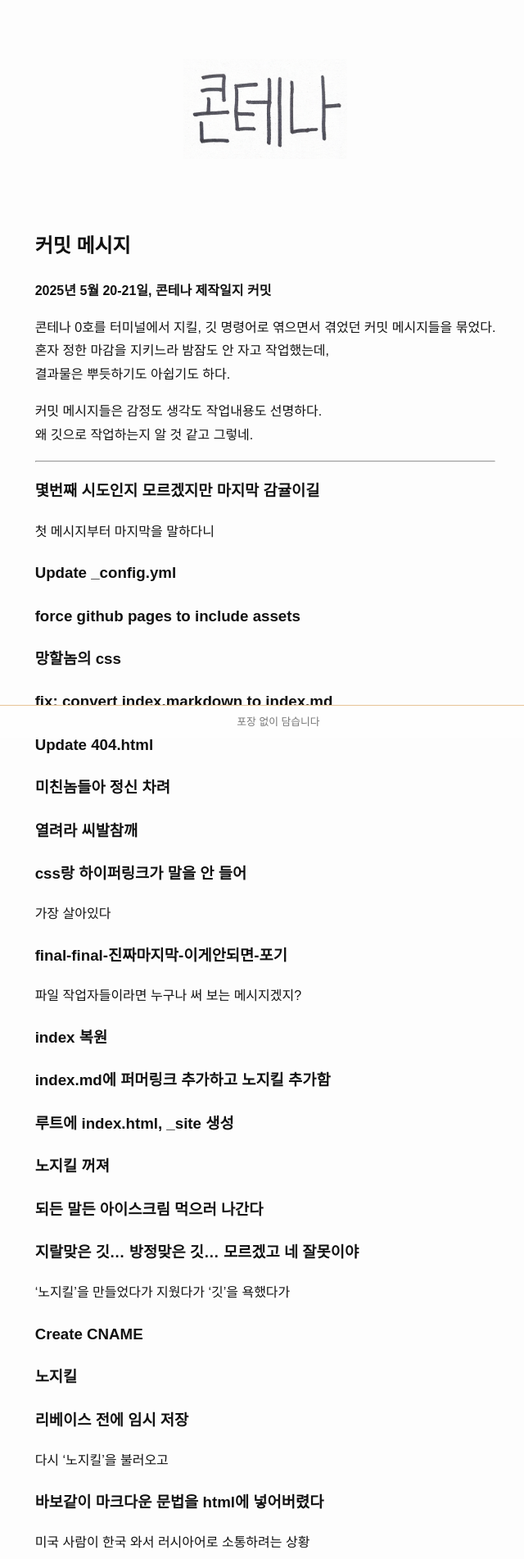
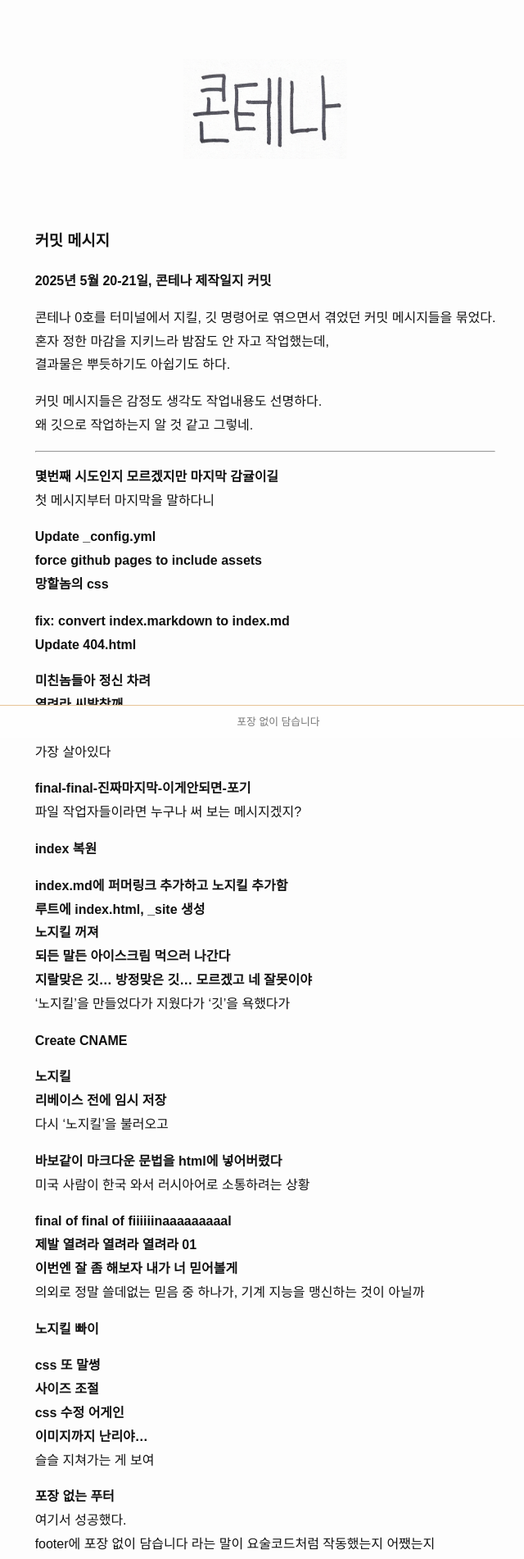
Before and after one commit to loveonearth/contena, a Jekyll site: the page built from commit-msg.md, in a window 1280 px wide. Shown: the top 1902 px of the page at 82% size, without its empty margins (316-956 px from the left). Built offline with Jekyll 4.4.1, drawn with Linux system fonts in a browser that asks for light colours; some web fonts are replaced.

Commit message:
msg.md 수정

```diff
--- a/commit-msg.md
+++ b/commit-msg.md
@@ -4,7 +4,7 @@
 permalink: /commit-msg
 ---
 
-## 커밋 메시지
+### 커밋 메시지
 **2025년 5월 20-21일, 콘테나 제작일지 커밋**
 
 콘테나 0호를 터미널에서 지킬, 깃 명령어로 엮으면서 겪었던 커밋 메시지들을 묶었다.
@@ -16,56 +16,56 @@
 
 ---
 
-### 몇번째 시도인지 모르겠지만 마지막 감귤이길
+<b>몇번째 시도인지 모르겠지만 마지막 감귤이길</b>
 첫 메시지부터 마지막을 말하다니
 
-### Update _config.yml
-### force github pages to include assets
-### 망할놈의 css
+<b>Update _config.yml</b>
+<b>force github pages to include assets</b>
+<b>망할놈의 css</b>
 
-### fix: convert index.markdown to index.md
-### Update 404.html
+<b>fix: convert index.markdown to index.md</b>
+<b>Update 404.html</b>
 
-### 미친놈들아 정신 차려
-### 열려라 씨발참깨
-### css랑 하이퍼링크가 말을 안 들어
+<b>미친놈들아 정신 차려</b>
+<b>열려라 씨발참깨</b>
+<b>css랑 하이퍼링크가 말을 안 들어</b>
 가장 살아있다
 
-### final-final-진짜마지막-이게안되면-포기
+<b>final-final-진짜마지막-이게안되면-포기</b>
 파일 작업자들이라면 누구나 써 보는 메시지겠지?
 
-### index 복원
+<b>index 복원
 
-### index.md에 퍼머링크 추가하고 노지킬 추가함
-### 루트에 index.html, _site 생성
-### 노지킬 꺼져
-### 되든 말든 아이스크림 먹으러 나간다
-### 지랄맞은 깃... 방정맞은 깃... 모르겠고 네 잘못이야
+<b>index.md에 퍼머링크 추가하고 노지킬 추가함</b>
+<b>루트에 index.html, _site 생성</b>
+<b>노지킬 꺼져</b>
+<b>되든 말든 아이스크림 먹으러 나간다</b>
+<b>지랄맞은 깃... 방정맞은 깃... 모르겠고 네 잘못이야</b>
 '노지킬'을 만들었다가 지웠다가 '깃'을 욕했다가
 
-### Create CNAME
+<b>Create CNAME</b>
 
-### 노지킬
-### 리베이스 전에 임시 저장
+<b>노지킬</b>
+<b>리베이스 전에 임시 저장</b>
 다시 '노지킬'을 불러오고
 
-### 바보같이 마크다운 문법을 html에 넣어버렸다
+<b>바보같이 마크다운 문법을 html에 넣어버렸다</b>
 미국 사람이 한국 와서 러시아어로 소통하려는 상황
 
-### final of final of fiiiiiinaaaaaaaaal
-### 제발 열려라 열려라 열려라 01
-### 이번엔 잘 좀 해보자 내가 너 믿어볼게
+<b>final of final of fiiiiiinaaaaaaaaal</b>
+<b>제발 열려라 열려라 열려라 01</b>
+<b>이번엔 잘 좀 해보자 내가 너 믿어볼게</b>
 의외로 정말 쓸데없는 믿음 중 하나가, 기계 지능을 맹신하는 것이 아닐까
 
-### 노지킬 빠이
+<b>노지킬 빠이</b>
 
-### css 또 말썽
-### 사이즈 조절
-### css 수정 어게인
-### 이미지까지 난리야...
+<b>css 또 말썽</b>
+<b>사이즈 조절</b>
+<b>css 수정 어게인</b>
+<b>이미지까지 난리야...</b>
 슬슬 지쳐가는 게 보여
 
-### 포장 없는 푸터
+<b>포장 없는 푸터</b>
 여기서 성공했다.
 footer에 포장 없이 담습니다 라는 말이 요술코드처럼 작동했는지 어쨌는지
 고마워, 푸터...
```
